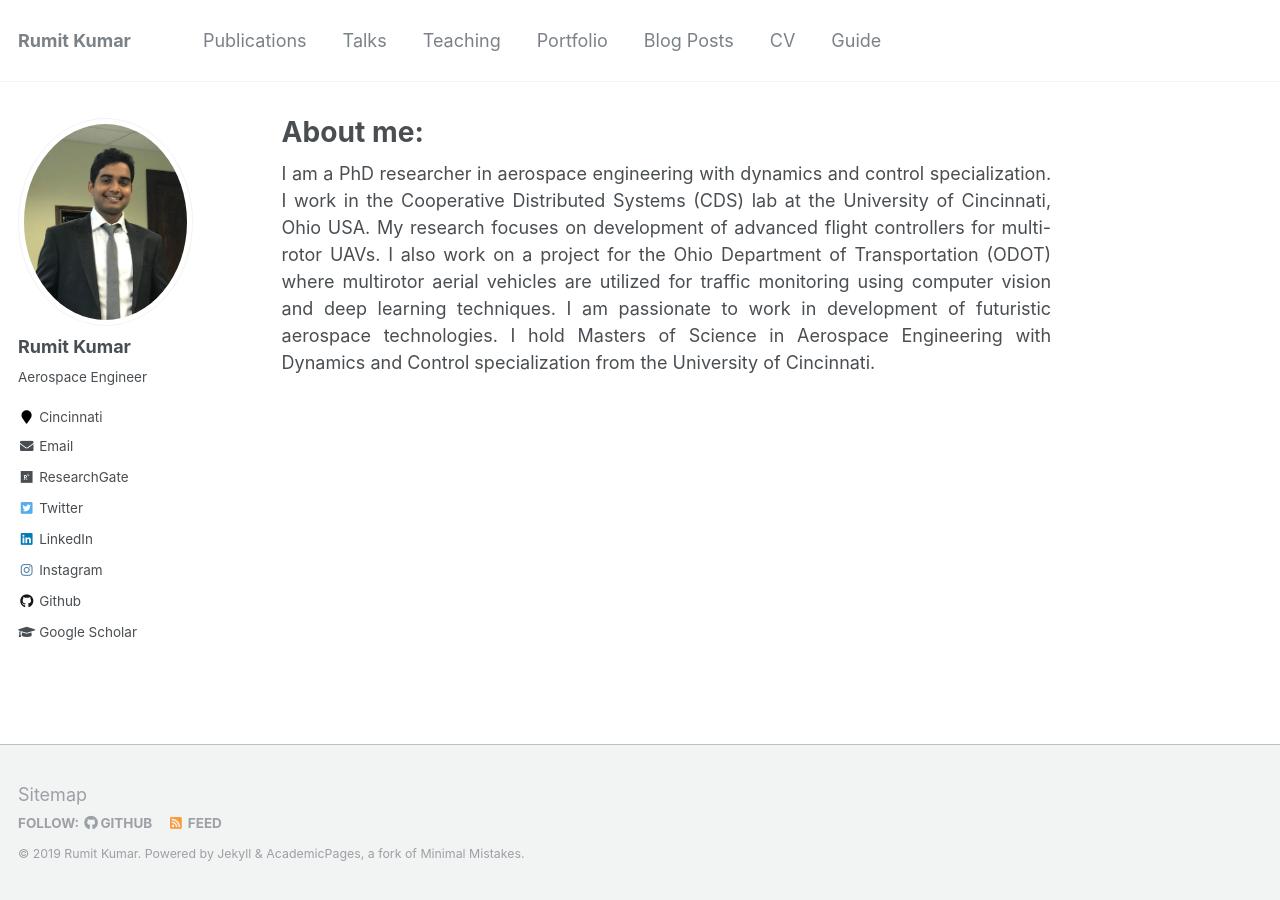
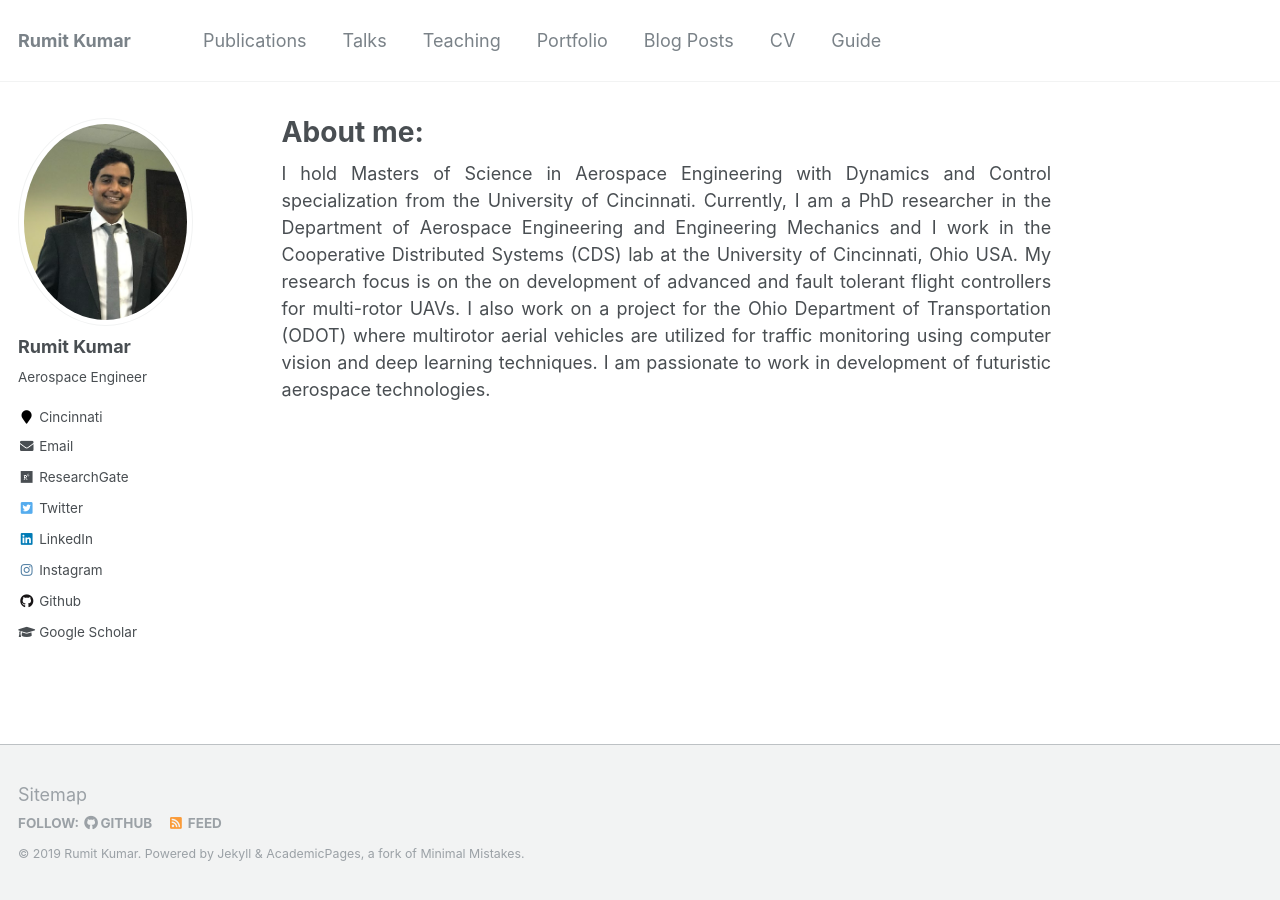
Before and after one commit to kumarrt/kumarrt.github.io, a Jekyll site: the page built from _pages/about.md, in a window 1280 px wide. Built offline with Jekyll 4.4.1, drawn with Linux system fonts in a browser that asks for light colours.

Commit message:
Update about.md

```diff
--- a/_pages/about.md
+++ b/_pages/about.md
@@ -7,4 +7,4 @@ redirect_from:
   - /about/
   - /about.html
 ---
-<div style="text-align: justify"> I am a PhD researcher in aerospace engineering with dynamics and control specialization. I work in the Cooperative Distributed Systems (CDS) lab at the University of Cincinnati, Ohio USA. My research focuses on development of advanced flight controllers for multi-rotor UAVs.  I also work on a project for the Ohio Department of Transportation (ODOT) where multirotor aerial vehicles are utilized for traffic monitoring using computer vision and deep learning techniques. I am passionate to work in development of futuristic aerospace technologies. I hold Masters of Science in Aerospace Engineering with Dynamics and Control specialization from the University of Cincinnati. </div>
+<div style="text-align: justify"> I hold Masters of Science in Aerospace Engineering with Dynamics and Control specialization from the University of Cincinnati. Currently, I am a PhD researcher in the Department of Aerospace Engineering and Engineering Mechanics and I work in the Cooperative Distributed Systems (CDS) lab at the University of Cincinnati, Ohio USA. My research focus is on the on development of advanced and fault tolerant flight controllers for multi-rotor UAVs. I also work on a project for the Ohio Department of Transportation (ODOT) where multirotor aerial vehicles are utilized for traffic monitoring using computer vision and deep learning techniques. I am passionate to work in development of futuristic aerospace technologies.  </div>
```
